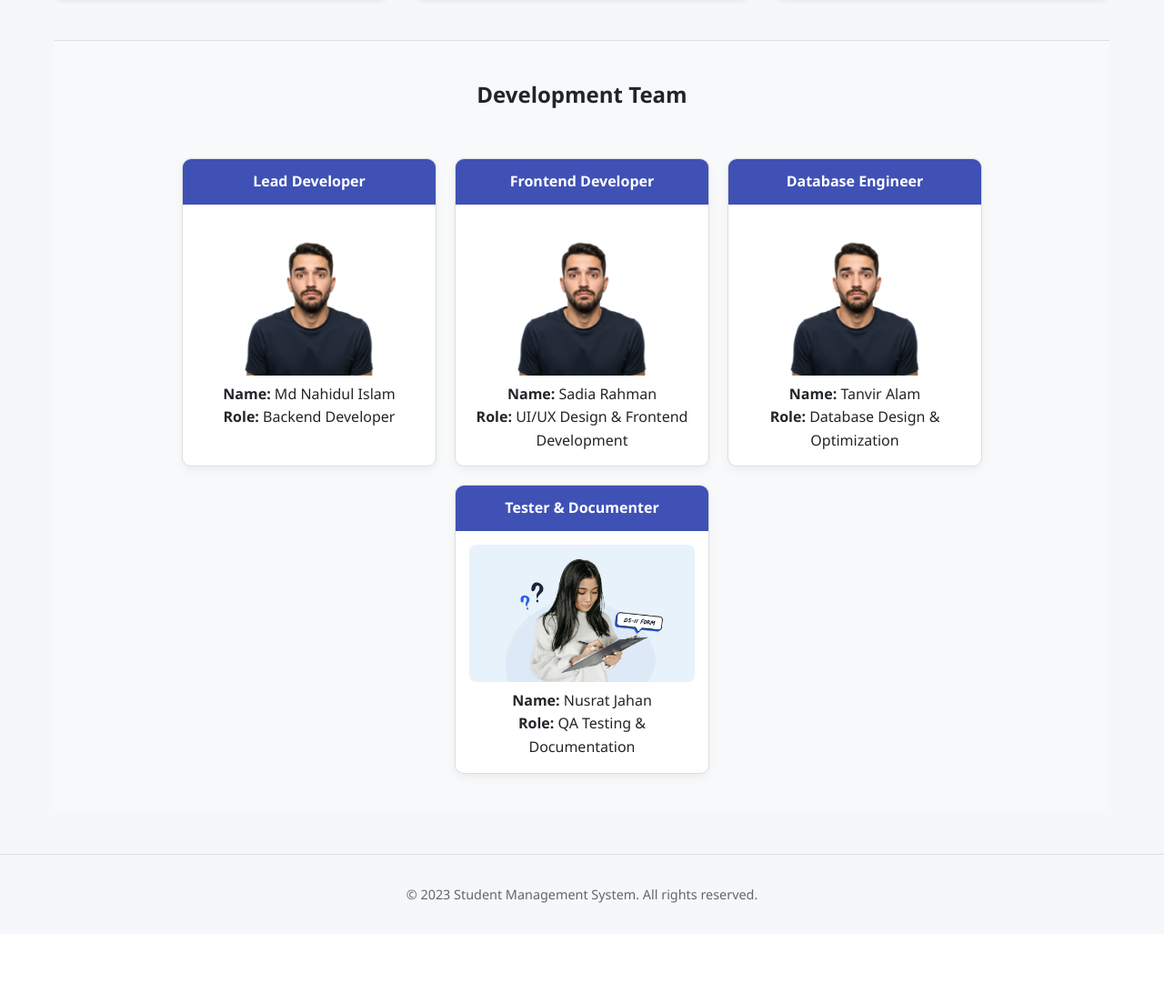
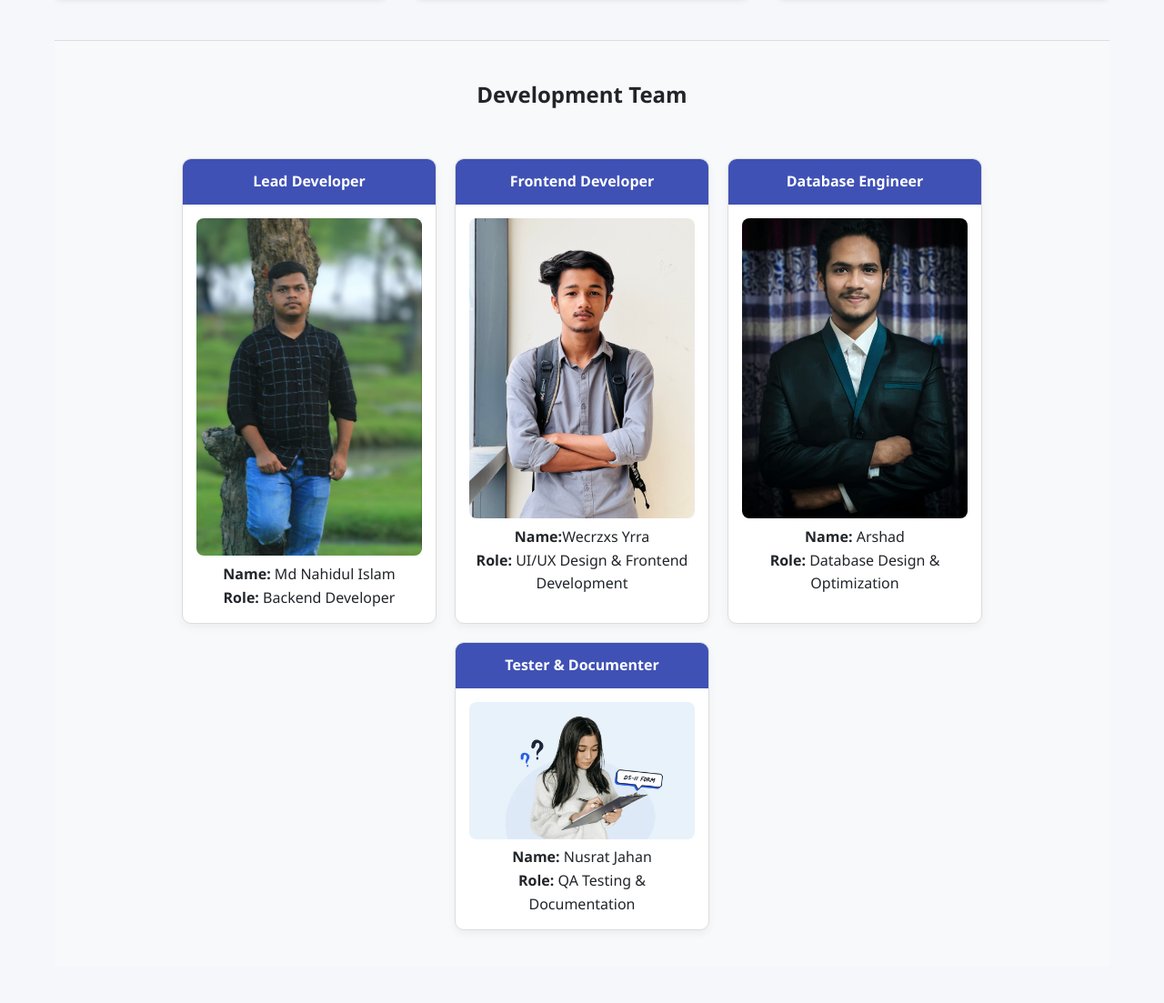
Before and after one commit to mdnahidul337/student_management_system, a Flask app: page / in a window 1280 px wide. Shown: the part 807-1910 px from the top of the page at 91% size. Before the commit the page ends 1800 px from the top, so only its background shows below. Run offline with Flask 2, Linux system fonts and the light colour scheme.

Commit message:
Update index.html

```diff
--- a/templates/index.html
+++ b/templates/index.html
@@ -63,7 +63,7 @@
         <div class="card">
             <div class="card-header">Lead Developer</div>
             <div class="card-body">
-                <img src="/static/images/dev1.webp" alt="Rakib Hasan" style="width:100%; border-radius: 8px;">
+                <img src="/static/images/6224132650084451094.jpg" alt="Rakib Hasan" style="width:100%; border-radius: 8px;">
                 <p><strong>Name:</strong> Md Nahidul Islam</p>
                 <p><strong>Role:</strong> Backend Developer</p>
             </div>
@@ -72,8 +72,8 @@
         <div class="card">
             <div class="card-header">Frontend Developer</div>
             <div class="card-body">
-                <img src="/static/images/dev2.webp" alt="Sadia Rahman" style="width:100%; border-radius: 8px;">
-                <p><strong>Name:</strong> Sadia Rahman</p>
+                <img src="/static/images/Tamim.jpg" alt="Sadia Rahman" style="width:100%; border-radius: 8px;">
+                <p><strong>Name:</strong>Wecrzxs Yrra</p>
                 <p><strong>Role:</strong> UI/UX Design & Frontend Development</p>
             </div>
         </div>
@@ -81,8 +81,8 @@
         <div class="card">
             <div class="card-header">Database Engineer</div>
             <div class="card-body">
-                <img src="/static/images/dev3.webp" alt="Tanvir Alam" style="width:100%; border-radius: 8px;">
-                <p><strong>Name:</strong> Tanvir Alam</p>
+                <img src="/static/images/6064656404100269292.jpg" alt="Tanvir Alam" style="width:100%; border-radius: 8px;">
+                <p><strong>Name:</strong> Arshad</p>
                 <p><strong>Role:</strong> Database Design & Optimization</p>
             </div>
         </div>
```
